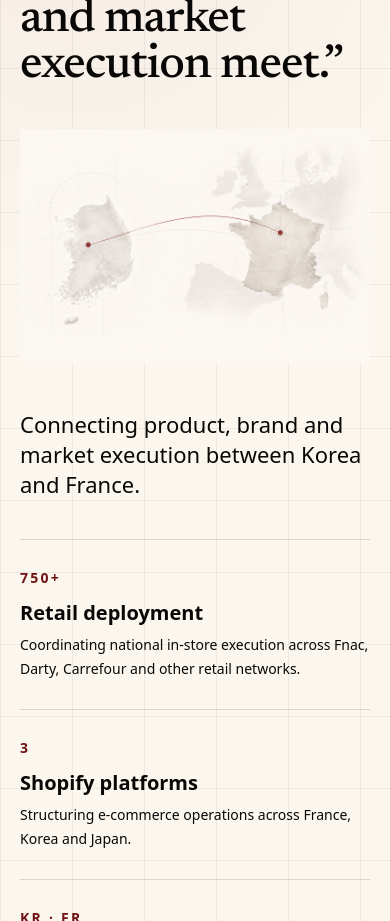
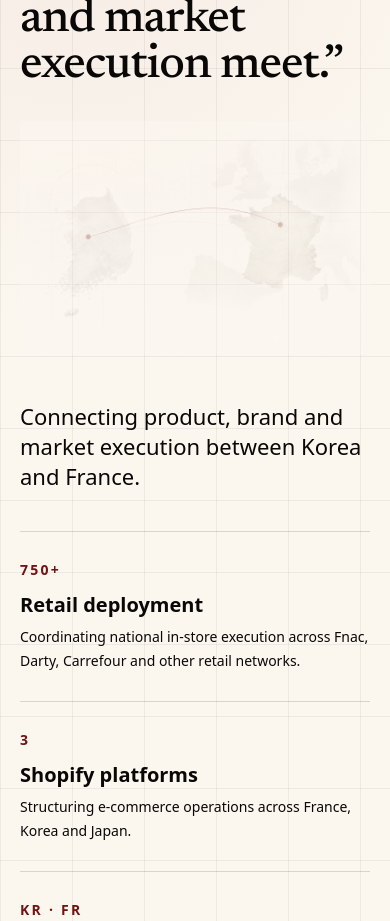
Before and after one commit to kwangsoojung/kwangsoo-profile, a React (Vite) app: page / in a window 390 px wide. Shown: the part 1300-2221 px from the top of the page. Built offline with nearby package versions, Linux system fonts and the light colour scheme.

Commit message:
Update index.css

```diff
--- a/src/index.css
+++ b/src/index.css
@@ -83,6 +83,34 @@ body::before {
   transform: translateY(-20px) scale(0.98);
 }
 
+.positioning {
+  --positioning-map-y: 0px;
+}
+
+.positioning-map-bg {
+  position: absolute;
+  z-index: 1;
+  left: clamp(1.5rem, 5vw, 5.5rem);
+  bottom: clamp(1.5rem, 5vw, 4.5rem);
+  width: clamp(38rem, 58vw, 61rem);
+  opacity: 0.24;
+  pointer-events: none;
+  transform: translateY(var(--positioning-map-y));
+  transition: transform 120ms linear;
+}
+
+.positioning-map-bg img {
+  display: block;
+  width: 100%;
+  height: auto;
+  object-fit: contain;
+}
+
+.positioning-proof {
+  background: linear-gradient(90deg, rgba(251, 247, 239, 0.72), rgba(251, 247, 239, 0.28));
+  backdrop-filter: blur(1px);
+}
+
 @media (max-width: 900px) {
   .hero {
     --scroll-progress: 0;
@@ -93,6 +121,21 @@ body::before {
   .hero.is-scrolled .hero-visual-layer {
     transform: none;
   }
+
+  .positioning-map-bg {
+    position: relative;
+    left: auto;
+    bottom: auto;
+    width: min(100%, 32.5rem);
+    margin: 2rem auto 0;
+    opacity: 0.32;
+    transform: none;
+  }
+
+  .positioning-proof {
+    background: transparent;
+    backdrop-filter: none;
+  }
 }
 
 button,
```
